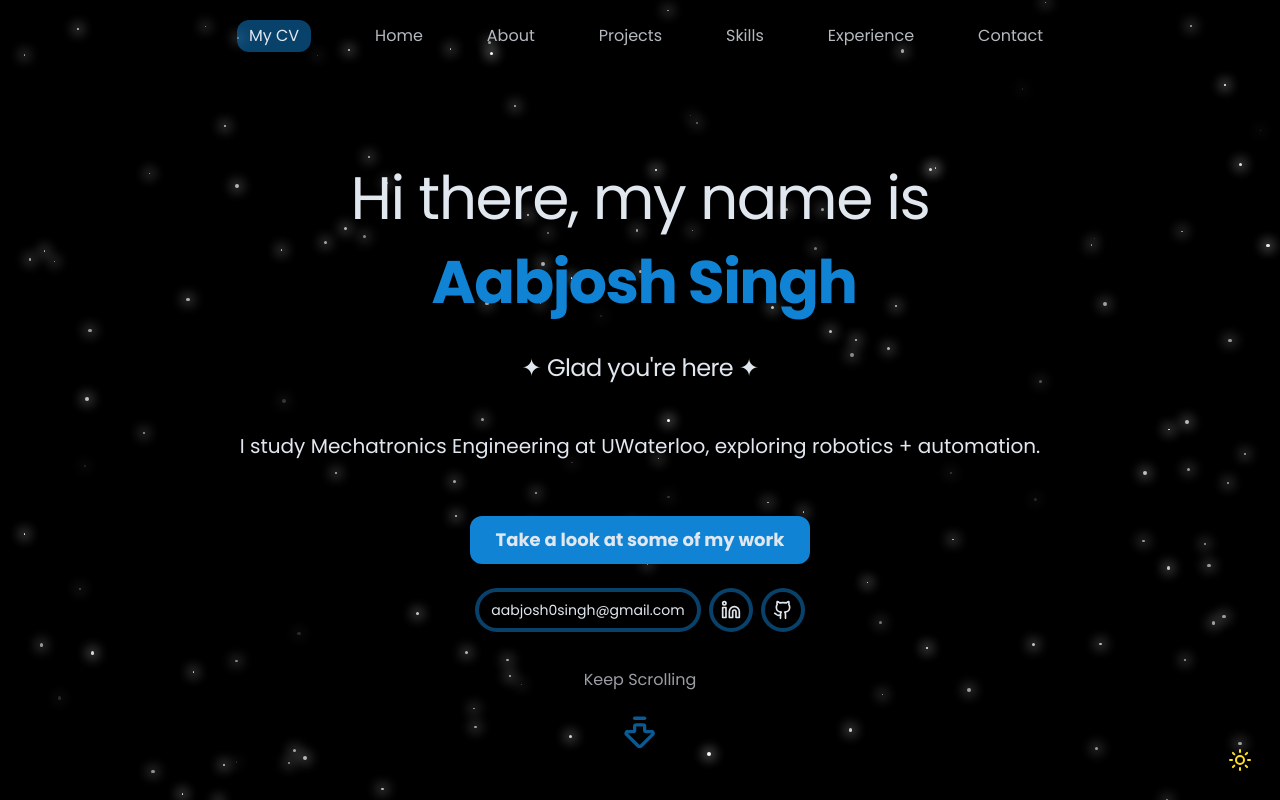
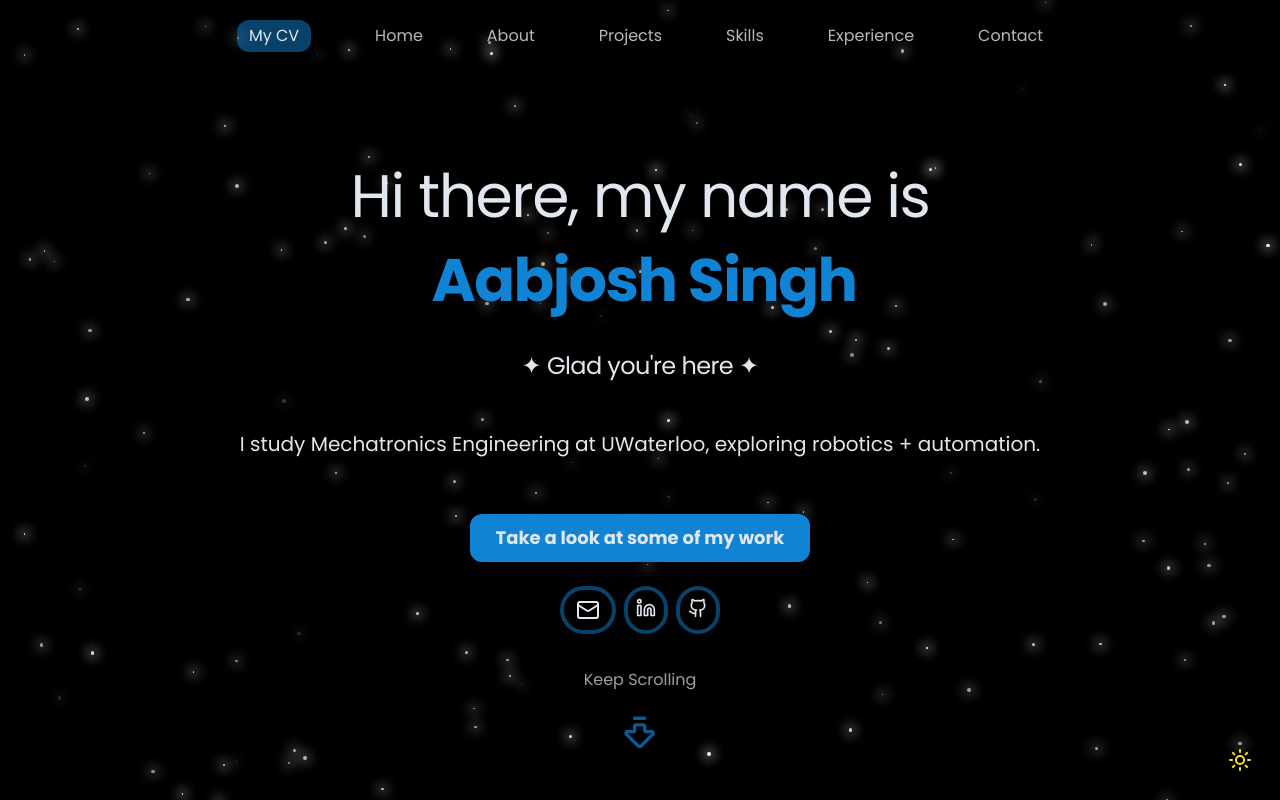
Before and after one commit to Aabjosh/Aabjosh-s-Portfolio, a React (Vite) app: page / in a window 1280 px wide. Shown: the top 800 px of the page. Built offline with nearby package versions, Linux system fonts and the light colour scheme.

Commit message:
email icon

```diff
--- a/src/components/HomeSection.jsx
+++ b/src/components/HomeSection.jsx
@@ -35,7 +35,7 @@ export const HomeSection = () => {
                     <div className="flex justify-center gap-2 pt-0 opacity-0 animate-fade-in-delay-4 text-sm">
                         <a href={links.email.address} title="Email" className="flex px-3 py-2 rounded-full bg-background border-4 border-primary/50 card-hover items-center hover:scale-110 hover:border-primary transition-transform duration-300">
                             {" "}
-                            {links.email.name}
+                            <Mail />
                         </a>
 
                         <a href={links.linkedin.address} target="_blank" rel="noopener noreferrer" title="LinkedIn" className="p-2 rounded-full bg-background border-4 border-primary/50 card-hover hover:border-primary hover:scale-110 transition-transform duration-300">
```
